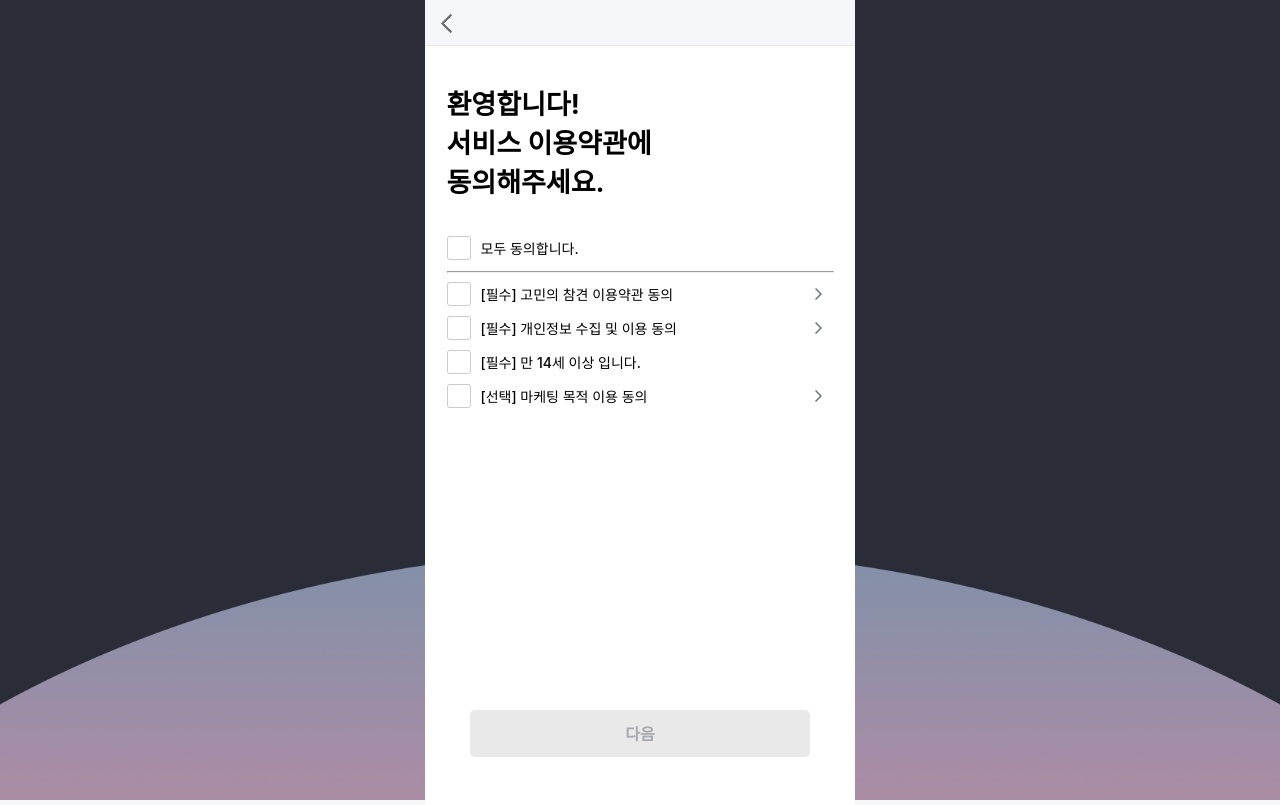
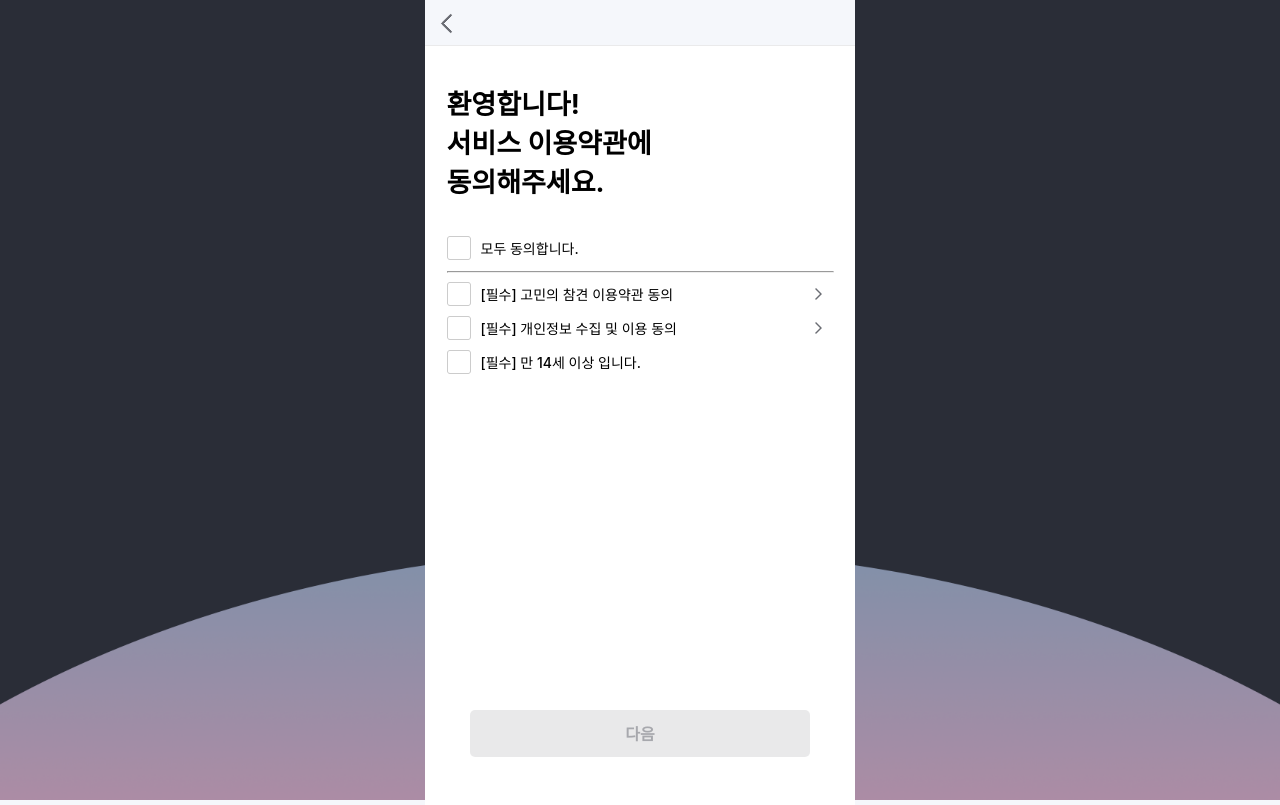
Before and after one commit to go-cham/gocham-frontend, a React (Create React App) app: page /register/term in a window 1280 px wide. Built offline with nearby package versions, Linux system fonts and the light colour scheme; a web font is replaced by a local one.

Commit message:
fix(RegisterTerm): 마케팅 동의 항목 임시 삭제

```diff
--- a/src/_pages/login/RegisterTerm.tsx
+++ b/src/_pages/login/RegisterTerm.tsx
@@ -54,7 +54,8 @@ const RegisterTerm = () => {
           userId: userInfo.userId,
           privacyAcceptedStatus: accept.personalInformation ? 1 : 0,
           termsOfUseAcceptedStatus: accept.gochamTerm ? 1 : 0,
-          marketingAcceptedStatus: accept.marketing ? 1 : 0,
+          // marketingAcceptedStatus: accept.marketing ? 1 : 0,
+          marketingAcceptedStatus: 0, // 우선 마케팅은 0으로 설정
         },
       });
       console.log(res?.data);
@@ -139,20 +140,20 @@ const RegisterTerm = () => {
             />
             [필수] 만 14세 이상 입니다.
           </CheckWrap>
-          <CheckWrap>
-            <CheckBox
-              value={accept.marketing}
-              setValue={(value) => setAccept({ ...accept, marketing: value })}
-            />
-            [선택] 마케팅 목적 이용 동의
-            <a
-              href={
-                "https://sharechang.notion.site/c18f70f5ee40492fb8cdb89336014097"
-              }
-            >
-              <img src={DetailArrow} alt={"약관 상세"} className={"화살표"} />
-            </a>
-          </CheckWrap>
+          {/*<CheckWrap>*/}
+          {/*  <CheckBox*/}
+          {/*    value={accept.marketing}*/}
+          {/*    setValue={(value) => setAccept({ ...accept, marketing: value })}*/}
+          {/*  />*/}
+          {/*  [선택] 마케팅 목적 이용 동의*/}
+          {/*  <a*/}
+          {/*    href={*/}
+          {/*      "https://sharechang.notion.site/c18f70f5ee40492fb8cdb89336014097"*/}
+          {/*    }*/}
+          {/*  >*/}
+          {/*    <img src={DetailArrow} alt={"약관 상세"} className={"화살표"} />*/}
+          {/*  </a>*/}
+          {/*</CheckWrap>*/}
         </section>
       </RegisterTermWrap>
       {accept.gochamTerm && accept.personalInformation && accept.olderThan14 ? (
```
